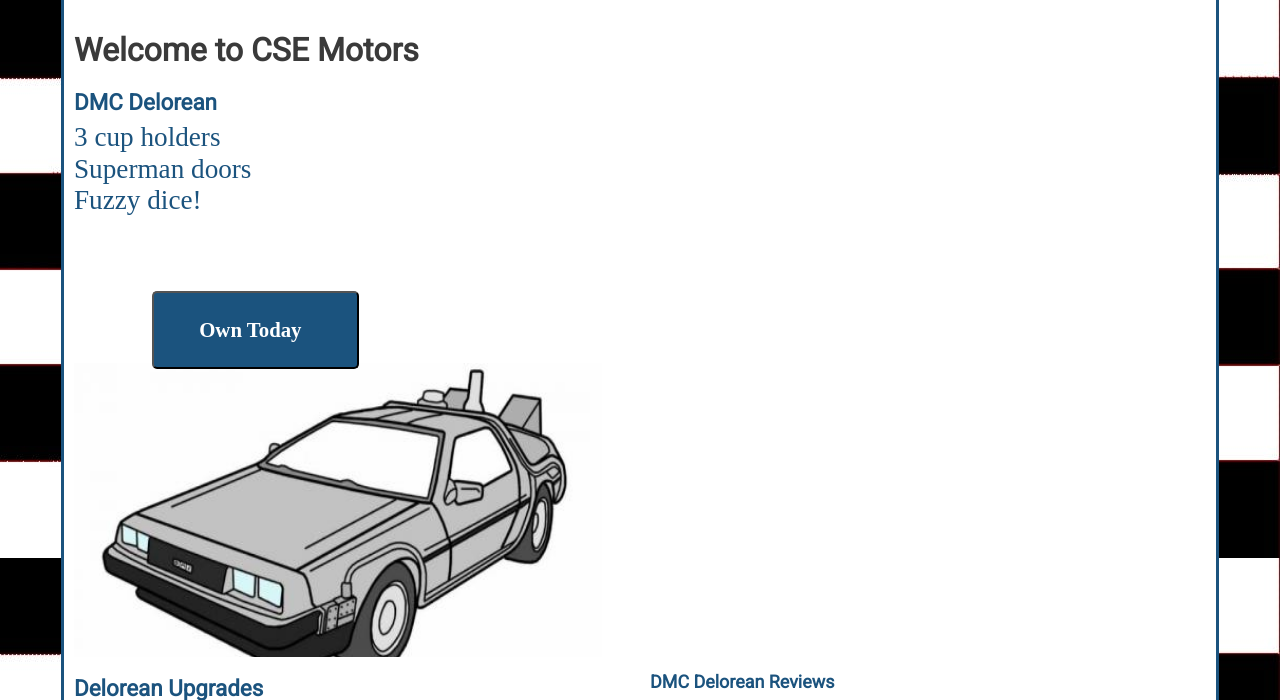
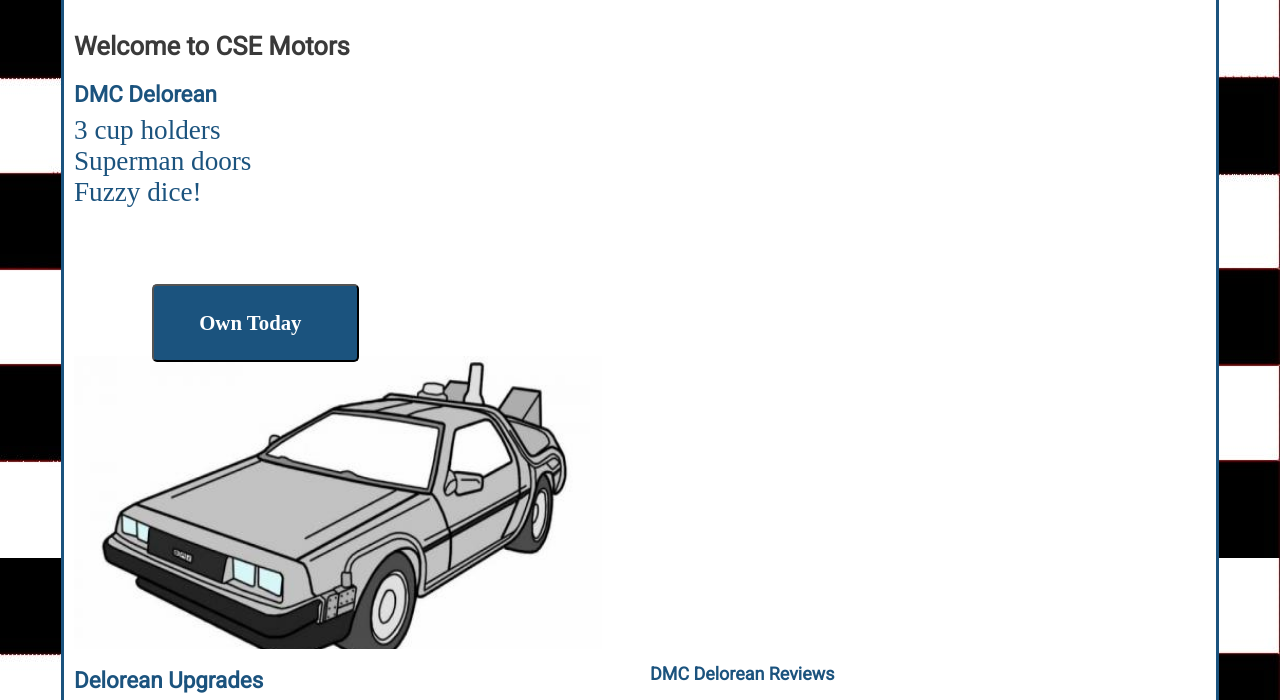
Before and after one commit to dinismubai/cse340-web-backend, a Node server app: page / in a window 1280 px wide. Shown: the part 210-910 px from the top of the page. Run offline with Node 20, Linux system fonts and the light colour scheme; some libraries are stand-ins or nearby versions.

Commit message:
Second html verification

```diff
--- a/public/css/base.css
+++ b/public/css/base.css
@@ -94,6 +94,12 @@ h1 {
 
 h2 {
   color: #3a3a3a;
+}
+
+#welcomeh2 {
+  color: #3a3a3a;
+  font-size: 1.6em;
+  font-family: 'Roboto', sans-serif;
 }
 
 body {
--- a/views/index.ejs
+++ b/views/index.ejs
@@ -1,6 +1,6 @@
 
         <section id="welcome">
-            <h1>Welcome to CSE Motors</h1>
+            <h2 id="welcomeh2">Welcome to CSE Motors</h2>
 
                 <h2>DMC Delorean</h2>
                 <p id="car-properties">
```
